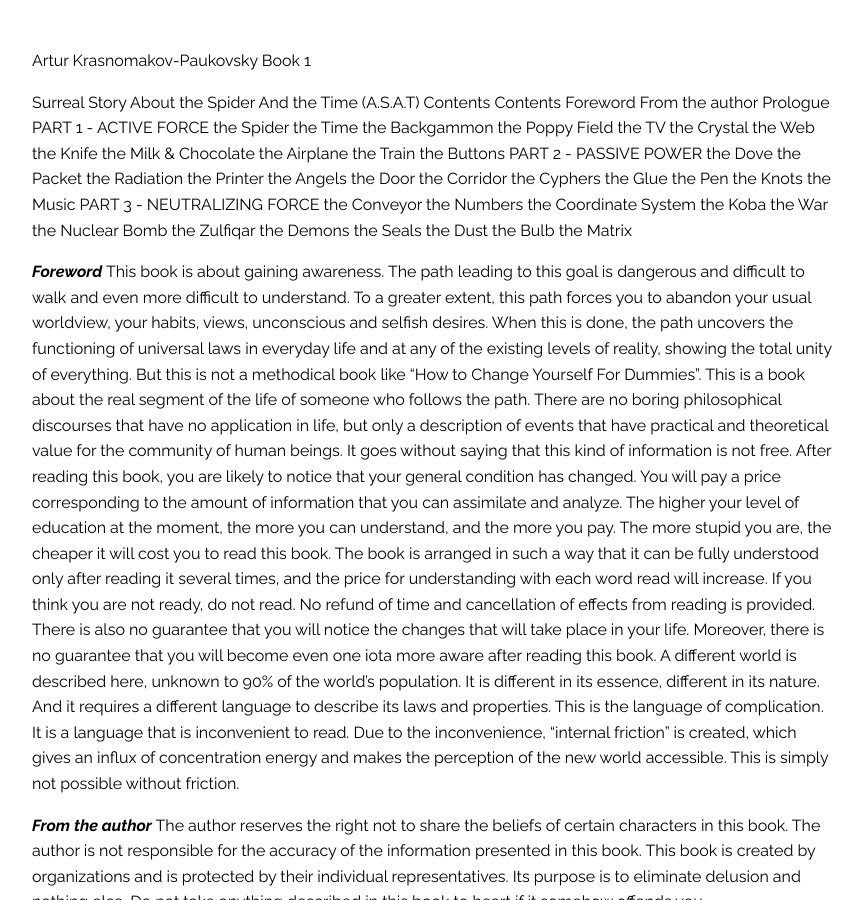
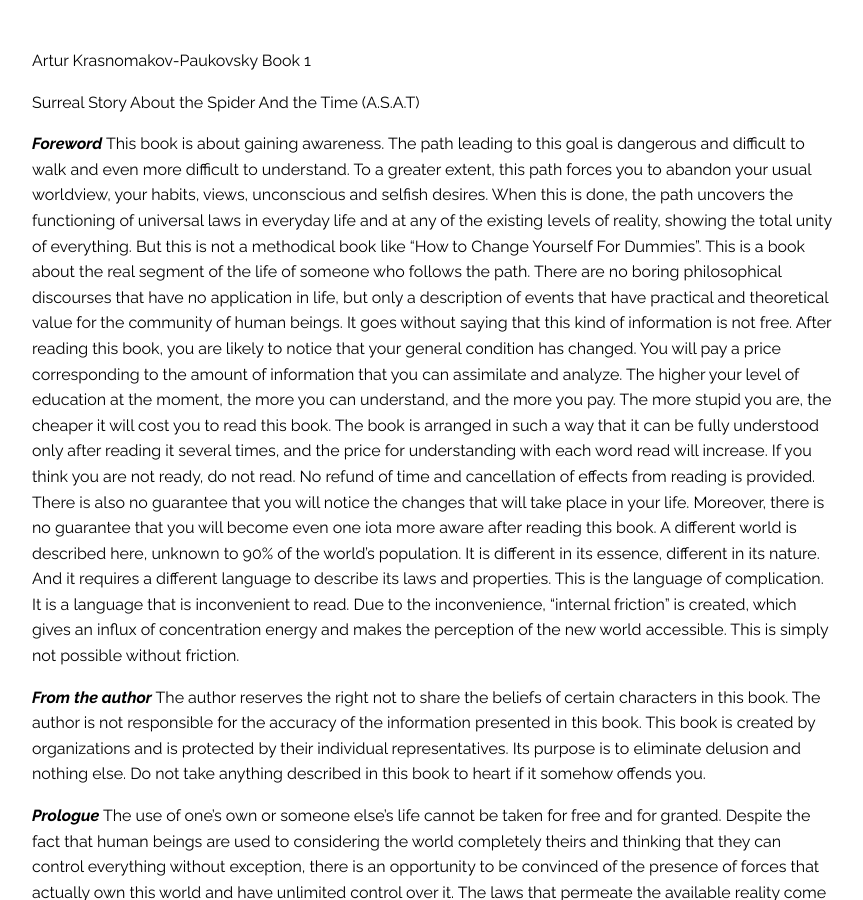
Before and after one commit to Krasnomakov-Bureau-Info/literature, a Jekyll site: the page built from books/the_devilism_essence/eng/about_the_spider_and_the_time.md, in a window 1280 px wide and 900 px high. Shown: the whole window, without its empty margins (208-1071 px from the left). Built offline with Jekyll 4.4.1, drawn with Linux system fonts in a browser that asks for light colours; our own code applies the rules of GitHub Pages for plain Markdown files.

Commit message:
interactive reader

```diff
--- a/books/the_devilism_essence/eng/about_the_spider_and_the_time.md
+++ b/books/the_devilism_essence/eng/about_the_spider_and_the_time.md
@@ -8,51 +8,6 @@ Book 1
 Surreal Story
 About the Spider And the Time
 (A.S.A.T)
-Contents
-Contents
-Foreword
-From the author
-Prologue
-PART 1 - ACTIVE FORCE
-the Spider
-the Time
-the Backgammon
-the Poppy Field
-the TV
-the Crystal
-the Web
-the Knife
-the Milk & Chocolate
-the Airplane
-the Train
-the Buttons
-PART 2 - PASSIVE POWER
-the Dove
-the Packet
-the Radiation
-the Printer
-the Angels
-the Door
-the Corridor
-the Cyphers
-the Glue
-the Pen
-the Knots
-the Music
-PART 3 - NEUTRALIZING FORCE
-the Conveyor
-the Numbers
-the Coordinate System
-the Koba
-the War
-the Nuclear Bomb
-the Zulfiqar
-the Demons
-the Seals
-the Dust
-the Bulb
-the Matrix
-
 
 ***Foreword***
 This book is about gaining awareness. The path leading to this goal is dangerous and difficult to walk and even more difficult to understand. To a greater extent, this path forces you to abandon your usual worldview, your habits, views, unconscious and selfish desires. When this is done, the path uncovers the functioning of universal laws in everyday life and at any of the existing levels of reality, showing the total unity of everything. But this is not a methodical book like “How to Change Yourself For Dummies”. This is a book about the real segment of the life of someone who follows the path. There are no boring philosophical discourses that have no application in life, but only a description of events that have practical and theoretical value for the community of human beings. It goes without saying that this kind of information is not free. After reading this book, you are likely to notice that your general condition has changed. You will pay a price corresponding to the amount of information that you can assimilate and analyze. The higher your level of education at the moment, the more you can understand, and the more you pay. The more stupid you are, the cheaper it will cost you to read this book.
```
Also changed, not shown: books/index.html (+2 -6 lines), books/js/main.js (+36 -35 lines).
